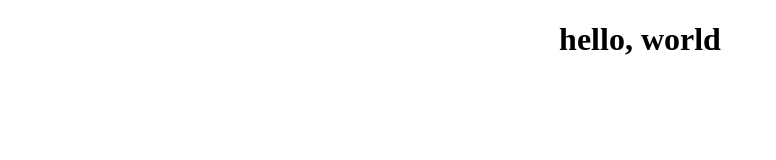
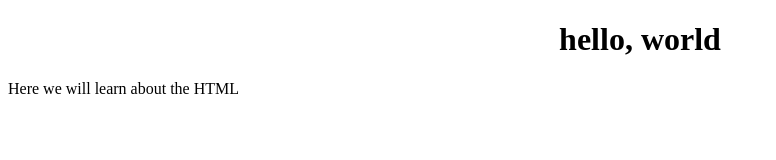
Before and after one commit to alokyadav020206-cpu/Web-designing, a plain HTML site: page index.html in a window 1280 px wide. Shown: the whole page, without its empty margins (0-776 px from the left). Drawn offline with Linux system fonts and the light colour scheme.

Commit message:
Added my first paragraph

```diff
--- a/index.html
+++ b/index.html
@@ -7,5 +7,6 @@
 </head>
 <body>
     <h1 align="center">hello, world </h1>
+    <p> Here we will learn about the HTML</p>
 </body>
 </html>
```
